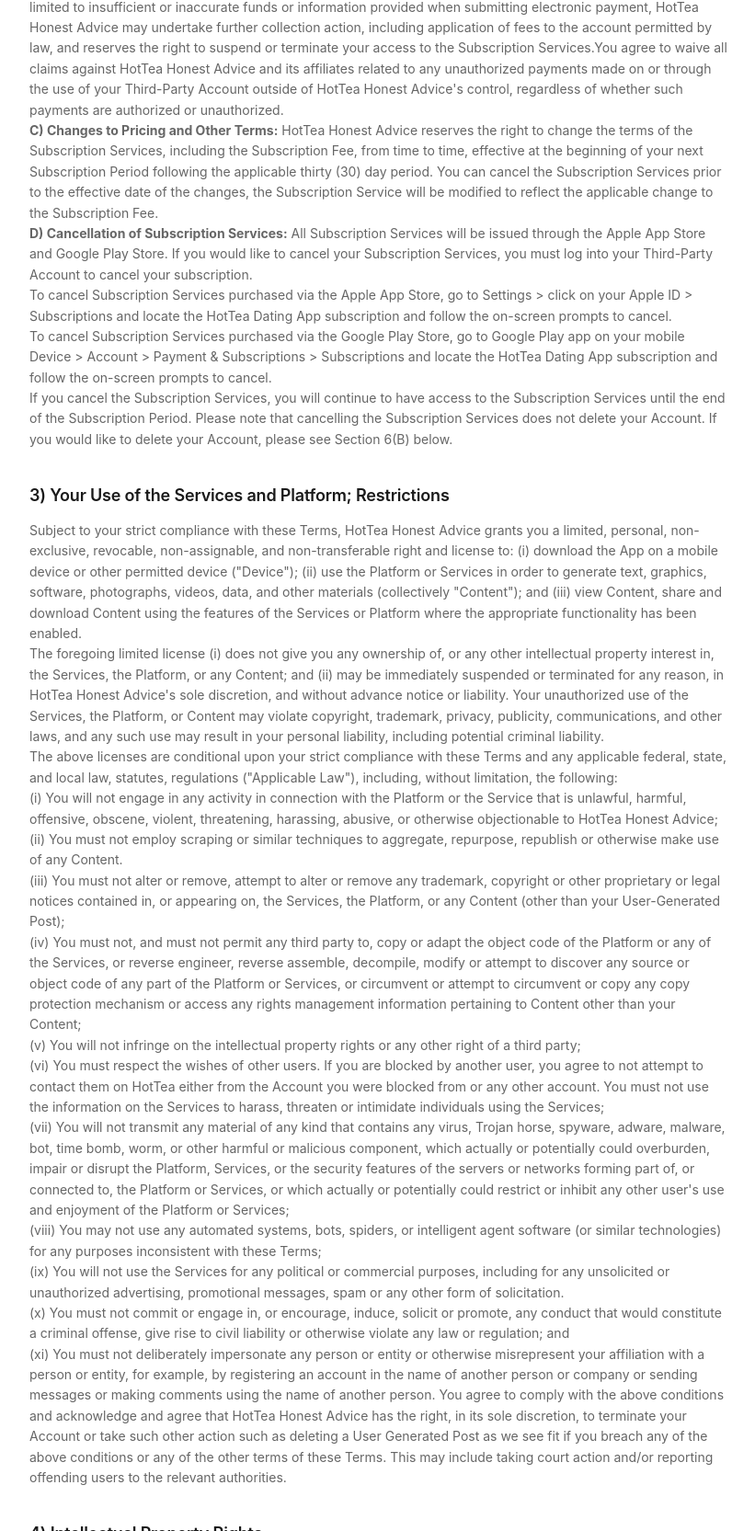
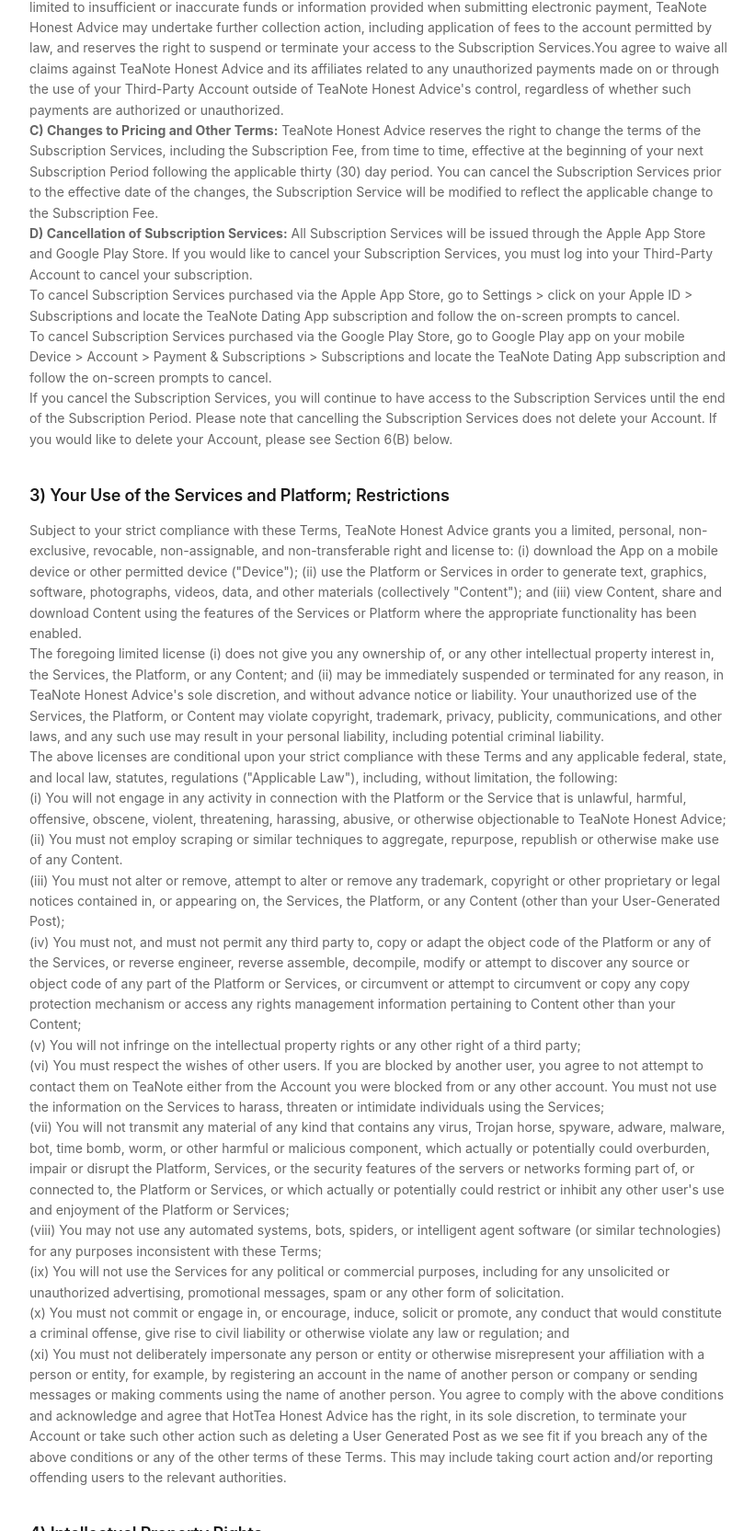
Before and after one commit to Seedyshen/Hottea, a website: page public/terms-of-use.html in a window 1280 px wide. Shown: the part 977-2642 px from the top of the page at 92% size, without its empty margins (228-1049 px from the left). Drawn offline with Linux system fonts and the light colour scheme.

Commit message:
chore(rename): replace HotTea with TeaNote across pages

```diff
--- a/public/terms-of-use.html
+++ b/public/terms-of-use.html
@@ -3,10 +3,10 @@
 <head>
     <meta charset="UTF-8">
     <meta name="viewport" content="width=device-width, initial-scale=1.0">
-    <title>Terms of Use - HotTea</title>
-    <meta name="description" content="HotTea Terms of Use - Legal terms and conditions for using HotTea dating platform">
-    <meta name="keywords" content="terms of use,legal,conditions,HotTea,dating app">
-    <meta name="author" content="HotTea Team">
+    <title>Terms of Use - TeaNote</title>
+    <meta name="description" content="TeaNote Terms of Use - Legal terms and conditions for using TeaNote dating platform">
+    <meta name="keywords" content="terms of use,legal,conditions,TeaNote,dating app">
+    <meta name="author" content="TeaNote Team">
     <link rel="stylesheet" href="guidelines.css">
     <link rel="icon" type="image/x-icon" href="favicon.ico">
     <meta name="theme-color" content="#ff6b6b">
@@ -22,7 +22,7 @@
         <div class="guidelines-section">
 
             <div class="behavior-item">
-                <h3>1) Your HotTea Account</h3>
+                <h3>1) Your TeaNote Account</h3>
                 <p>In order to access or use some of the features of the Services, you must first register through the App. You must be at least eighteen (18) years of age to create an account or otherwise use the Services ("Account"). In order to create an Account, you will need to provide us with your name, your relationship status, email address, username, your location (city and state), birth date, and photo of yourself. We may reject the use of any username, email address, or other registration information for any reason, in our sole discretion. You agree that you will (i) not use a username (or email address) that is already being used by someone else; (ii) not impersonate another person, use credentials that belong to another person or violate any intellectual property rights or other right of any person or entity; (iii) not use a username that is likely to (iv) provide true, accurate, current, and complete registration information about yourself in connection with the registration; (v) be solely responsible for all activities that occur under your Account; (vi) immediately notify us of any unauthorized use of your Account, or any other breach of security; and (vii) tell us, in writing, if you sell, transfer, or assign your Account or any Account rights.</p>
 
                 <p>You are solely responsible for maintaining the confidentiality and security of your Account information. You will remain responsible for all activity emanating from your Account, whether or not such activity was authorized by you. We reserve the right to disallow, cancel, remove, or reassign certain usernames in appropriate circumstances, as determined by us in our sole discretion, and may, with or without prior notice, suspend, terminate and delete your Account if activities occur on that Account which, in our sole discretion, would or might constitute a violation of these Terms or an infringement or violation of the rights of any third party, or of any applicable laws or regulations.</p>
@@ -32,28 +32,28 @@
                 <h3>2) Subscription Services</h3>
                 <p><strong>A) Subscription Services:</strong> We may offer certain products and services for purchase ("Subscription Services") through the Apple App Store or the Google Play Store ("Third-Party Account") for a recurring monthly fee (the "Subscription Fee"). If you subscribe to the Subscription Services, you will be required to authorize the Subscription Fee with the Third-Party Account. Your "Subscription Period" is the interval of time between each recurring billing date and corresponds to the term of the Subscription Services. The terms of Subscription Fee and the Subscription Period will be presented to you at the time you authorize payment via the Third-Party Account. At the beginning of each Subscription Period, we will charge you a periodic Subscription Fee on a recurring basis corresponding to the terms of the Subscription Services and any applicable taxes. You are solely responsible for any and all fees charged to your Third-Party Account. To the extent permitted by applicable law, the Subscription Services will automatically renew for the Subscription Period unless and until you cancel the Subscription Services, or your Account is otherwise suspended or terminated pursuant to Section 6(B) of these Terms. ALL PURCHASES, INCLUDING RECURRING CHARGES, ARE FINAL.</p>
 
-                <p><strong>B) Additional Terms for Subscriptions via Third Party Accounts:</strong> If you obtain Subscription Services via a Third-Party Account that subscription is also subject to the Third-Party Account's terms. Any Subscription Fees or other applicable charges will be billed to the applicable Third-Party Account using the payment information you have provided to such third party. To cancel a subscription to the Service(s) obtained via a Third-Party Account, please follow the cancellation instructions set out by the applicable Third-Party Account and/or as described below. If the Third-Party Account is unable to secure funds from you for the Subscription Fees for any reason, including but not limited to insufficient or inaccurate funds or information provided when submitting electronic payment, HotTea Honest Advice may undertake further collection action, including application of fees to the account permitted by law, and reserves the right to suspend or terminate your access to the Subscription Services.You agree to waive all claims against HotTea Honest Advice and its affiliates related to any unauthorized payments made on or through the use of your Third-Party Account outside of HotTea Honest Advice's control, regardless of whether such payments are authorized or unauthorized.</p>
+                <p><strong>B) Additional Terms for Subscriptions via Third Party Accounts:</strong> If you obtain Subscription Services via a Third-Party Account that subscription is also subject to the Third-Party Account's terms. Any Subscription Fees or other applicable charges will be billed to the applicable Third-Party Account using the payment information you have provided to such third party. To cancel a subscription to the Service(s) obtained via a Third-Party Account, please follow the cancellation instructions set out by the applicable Third-Party Account and/or as described below. If the Third-Party Account is unable to secure funds from you for the Subscription Fees for any reason, including but not limited to insufficient or inaccurate funds or information provided when submitting electronic payment, TeaNote Honest Advice may undertake further collection action, including application of fees to the account permitted by law, and reserves the right to suspend or terminate your access to the Subscription Services.You agree to waive all claims against TeaNote Honest Advice and its affiliates related to any unauthorized payments made on or through the use of your Third-Party Account outside of TeaNote Honest Advice's control, regardless of whether such payments are authorized or unauthorized.</p>
 
-                <p><strong>C) Changes to Pricing and Other Terms:</strong> HotTea Honest Advice reserves the right to change the terms of the Subscription Services, including the Subscription Fee, from time to time, effective at the beginning of your next Subscription Period following the applicable thirty (30) day period. You can cancel the Subscription Services prior to the effective date of the changes, the Subscription Service will be modified to reflect the applicable change to the Subscription Fee.</p>
+                <p><strong>C) Changes to Pricing and Other Terms:</strong> TeaNote Honest Advice reserves the right to change the terms of the Subscription Services, including the Subscription Fee, from time to time, effective at the beginning of your next Subscription Period following the applicable thirty (30) day period. You can cancel the Subscription Services prior to the effective date of the changes, the Subscription Service will be modified to reflect the applicable change to the Subscription Fee.</p>
 
                 <p><strong>D) Cancellation of Subscription Services:</strong> All Subscription Services will be issued through the Apple App Store and Google Play Store. If you would like to cancel your Subscription Services, you must log into your Third-Party Account to cancel your subscription.</p>
 
-                <p>To cancel Subscription Services purchased via the Apple App Store, go to Settings > click on your Apple ID > Subscriptions and locate the HotTea Dating App subscription and follow the on-screen prompts to cancel.</p>
+                <p>To cancel Subscription Services purchased via the Apple App Store, go to Settings > click on your Apple ID > Subscriptions and locate the TeaNote Dating App subscription and follow the on-screen prompts to cancel.</p>
 
-                <p>To cancel Subscription Services purchased via the Google Play Store, go to Google Play app on your mobile Device > Account > Payment & Subscriptions > Subscriptions and locate the HotTea Dating App subscription and follow the on-screen prompts to cancel.</p>
+                <p>To cancel Subscription Services purchased via the Google Play Store, go to Google Play app on your mobile Device > Account > Payment & Subscriptions > Subscriptions and locate the TeaNote Dating App subscription and follow the on-screen prompts to cancel.</p>
 
                 <p>If you cancel the Subscription Services, you will continue to have access to the Subscription Services until the end of the Subscription Period. Please note that cancelling the Subscription Services does not delete your Account. If you would like to delete your Account, please see Section 6(B) below.</p>
             </div>
 
             <div class="behavior-item">
                 <h3>3) Your Use of the Services and Platform; Restrictions</h3>
-                <p>Subject to your strict compliance with these Terms, HotTea Honest Advice grants you a limited, personal, non-exclusive, revocable, non-assignable, and non-transferable right and license to: (i) download the App on a mobile device or other permitted device ("Device"); (ii) use the Platform or Services in order to generate text, graphics, software, photographs, videos, data, and other materials (collectively "Content"); and (iii) view Content, share and download Content using the features of the Services or Platform where the appropriate functionality has been enabled.</p>
+                <p>Subject to your strict compliance with these Terms, TeaNote Honest Advice grants you a limited, personal, non-exclusive, revocable, non-assignable, and non-transferable right and license to: (i) download the App on a mobile device or other permitted device ("Device"); (ii) use the Platform or Services in order to generate text, graphics, software, photographs, videos, data, and other materials (collectively "Content"); and (iii) view Content, share and download Content using the features of the Services or Platform where the appropriate functionality has been enabled.</p>
 
-                <p>The foregoing limited license (i) does not give you any ownership of, or any other intellectual property interest in, the Services, the Platform, or any Content; and (ii) may be immediately suspended or terminated for any reason, in HotTea Honest Advice's sole discretion, and without advance notice or liability. Your unauthorized use of the Services, the Platform, or Content may violate copyright, trademark, privacy, publicity, communications, and other laws, and any such use may result in your personal liability, including potential criminal liability.</p>
+                <p>The foregoing limited license (i) does not give you any ownership of, or any other intellectual property interest in, the Services, the Platform, or any Content; and (ii) may be immediately suspended or terminated for any reason, in TeaNote Honest Advice's sole discretion, and without advance notice or liability. Your unauthorized use of the Services, the Platform, or Content may violate copyright, trademark, privacy, publicity, communications, and other laws, and any such use may result in your personal liability, including potential criminal liability.</p>
 
                 <p>The above licenses are conditional upon your strict compliance with these Terms and any applicable federal, state, and local law, statutes, regulations ("Applicable Law"), including, without limitation, the following:</p>
 
-                <p>(i) You will not engage in any activity in connection with the Platform or the Service that is unlawful, harmful, offensive, obscene, violent, threatening, harassing, abusive, or otherwise objectionable to HotTea Honest Advice;</p>
+                <p>(i) You will not engage in any activity in connection with the Platform or the Service that is unlawful, harmful, offensive, obscene, violent, threatening, harassing, abusive, or otherwise objectionable to TeaNote Honest Advice;</p>
 
                 <p>(ii) You must not employ scraping or similar techniques to aggregate, repurpose, republish or otherwise make use of any Content.</p>
 
@@ -63,7 +63,7 @@
 
                 <p>(v) You will not infringe on the intellectual property rights or any other right of a third party;</p>
 
-                <p>(vi) You must respect the wishes of other users. If you are blocked by another user, you agree to not attempt to contact them on HotTea either from the Account you were blocked from or any other account. You must not use the information on the Services to harass, threaten or intimidate individuals using the Services;</p>
+                <p>(vi) You must respect the wishes of other users. If you are blocked by another user, you agree to not attempt to contact them on TeaNote either from the Account you were blocked from or any other account. You must not use the information on the Services to harass, threaten or intimidate individuals using the Services;</p>
 
                 <p>(vii) You will not transmit any material of any kind that contains any virus, Trojan horse, spyware, adware, malware, bot, time bomb, worm, or other harmful or malicious component, which actually or potentially could overburden, impair or disrupt the Platform, Services, or the security features of the servers or networks forming part of, or connected to, the Platform or Services, or which actually or potentially could restrict or inhibit any other user's use and enjoyment of the Platform or Services;</p>
 
```
Also changed, not shown: public/location-issue.html (+6 -6 lines), public/taking-action.html (+1 -1 lines).
